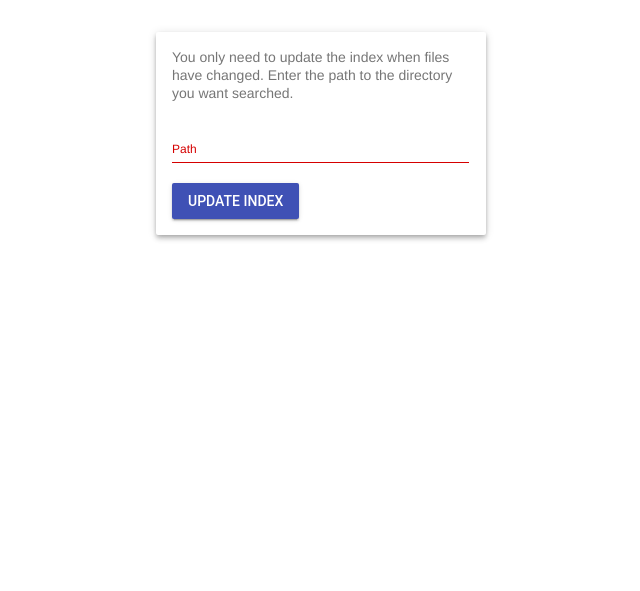
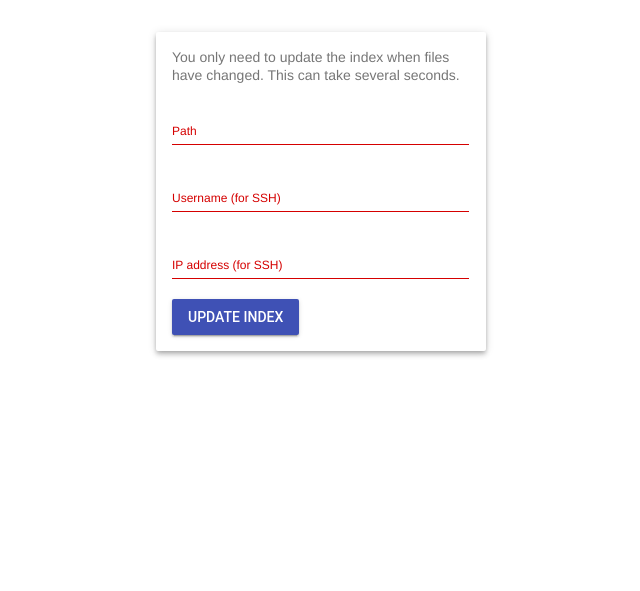
Before and after one commit to martindisch/SSHFiles, a Flask app: page / in a window 1280 px wide. Shown: the top 591 px of the page, without its empty margins (319-959 px from the left). Run offline with Flask 2, Linux system fonts and the light colour scheme.

Commit message:
Add settings used in SFTP URL building

```diff
--- a/sshfiles/overview/templates/overview.html
+++ b/sshfiles/overview/templates/overview.html
@@ -9,11 +9,19 @@
     <body>
         <div class="mdl-card mdl-shadow--4dp card-centered">
             <div class="mdl-card__supporting-text">
-                You only need to update the index when files have changed. Enter the path to the directory you want searched.
+                You only need to update the index when files have changed. This can take several seconds.
                 <form action="{{ url_for('overview.overview_post') }}" method="POST">
                     <div class="mdl-textfield mdl-js-textfield mdl-textfield--floating-label">
-                        <input class="mdl-textfield__input" type="text" id="path" name="path" required{% if path %} value="{{ path }}"{% endif %}>
+                        <input class="mdl-textfield__input" type="text" id="path" name="path" required{% if conf %} value="{{ conf.path }}"{% endif %}>
                         <label class="mdl-textfield__label" for="path">Path</label>
+                    </div>
+                    <div class="mdl-textfield mdl-js-textfield mdl-textfield--floating-label">
+                        <input class="mdl-textfield__input" type="text" id="username" name="username" required{% if conf %} value="{{ conf.username }}"{% endif %}>
+                        <label class="mdl-textfield__label" for="username">Username (for SSH)</label>
+                    </div>
+                    <div class="mdl-textfield mdl-js-textfield mdl-textfield--floating-label">
+                        <input class="mdl-textfield__input" type="text" id="ip" name="ip" required{% if conf %} value="{{ conf.ip }}"{% endif %}>
+                        <label class="mdl-textfield__label" for="username">IP address (for SSH)</label>
                     </div>
                     <button class="mdl-button mdl-js-button mdl-button--raised mdl-js-ripple-effect mdl-button--colored" type="submit">
                     Update index
--- a/sshfiles/overview/views.py
+++ b/sshfiles/overview/views.py
@@ -13,12 +13,11 @@ def overview_get():
     """Show the overview page."""
     # kvargs for render_template
     args = {}
-    # Attempt reading path
+    # Attempt reading settings
     if os.path.isfile('config.json'):
         with open('config.json', 'r') as f:
             fcntl.flock(f, fcntl.LOCK_EX)
-            kv = json.load(f)
-            args['path'] = kv['path']
+            args['conf'] = json.load(f)
     # Attempt reading file index
     if os.path.isfile('index.json'):
         with open('index.json', 'r') as f:
@@ -29,15 +28,19 @@ def overview_get():
 @overview_blueprint.route('/', methods=['POST'])
 def overview_post():
     """Update the file index."""
-    path = request.form['path']
-    # Save the potentially new path
+    # Get settings
+    conf = {}
+    conf['path'] = request.form['path']
+    conf['username'] = request.form['username']
+    conf['ip'] = request.form['ip']
+    # Save the potentially updated configuration
     with open('config.json', 'w') as f:
         fcntl.flock(f, fcntl.LOCK_EX)
-        json.dump({'path': path}, f)
+        json.dump(conf, f)
     # Get videos
-    videos = indexing.get_videos(path)
+    videos = indexing.get_videos(conf['path'])
     # Dump video index for later use
     with open('index.json', 'w') as f:
         fcntl.flock(f, fcntl.LOCK_EX)
         json.dump(videos, f)
-    return render_template('overview.html', path=path, files=videos)
+    return render_template('overview.html', conf=conf, files=videos)
```
